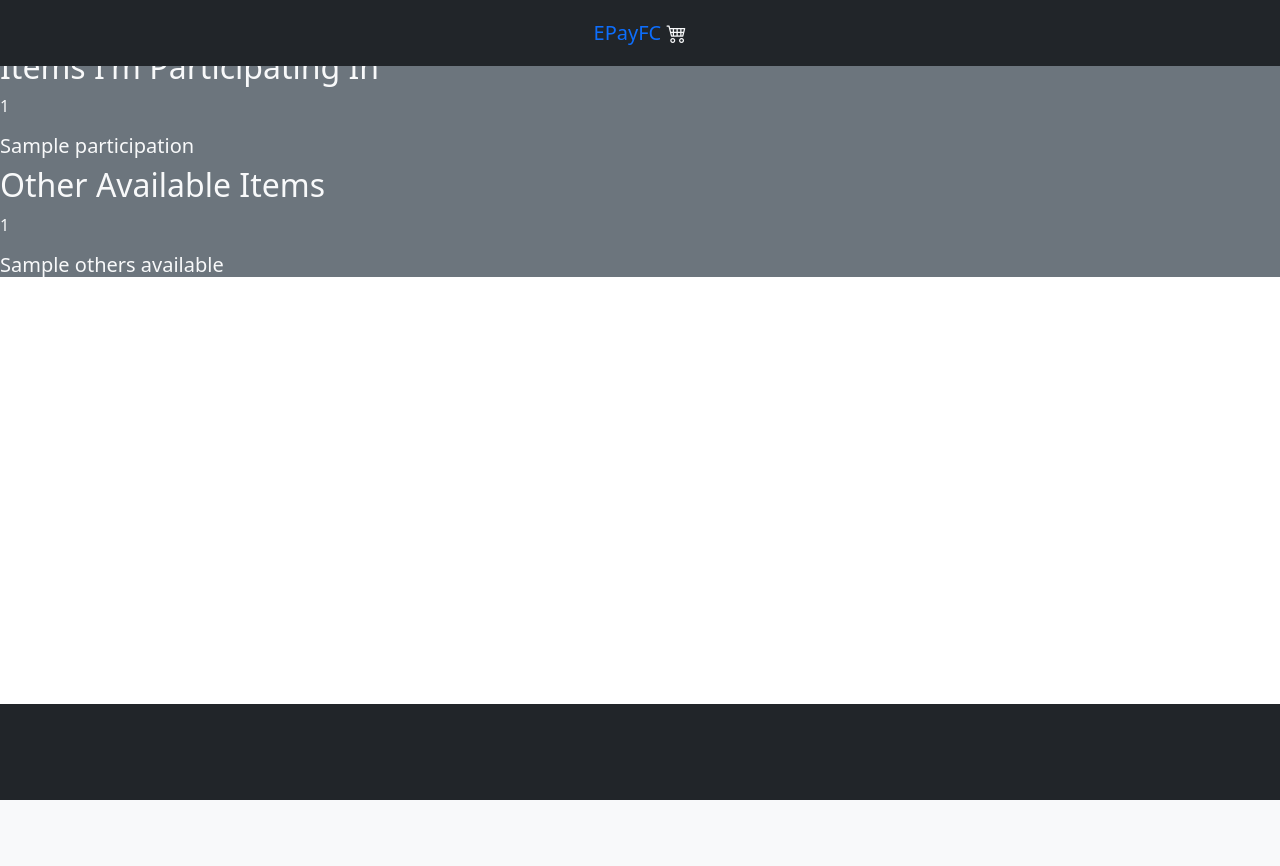
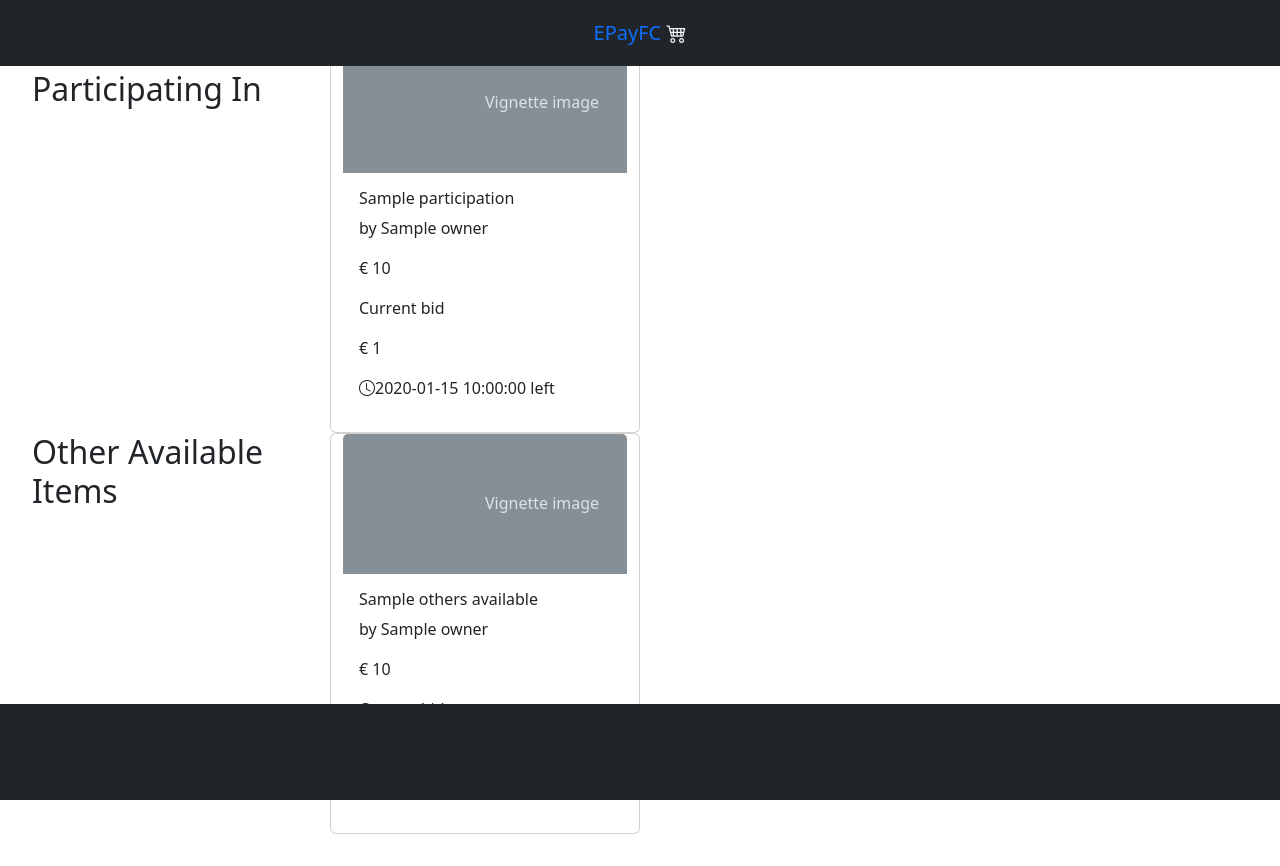
Before and after one commit to cihanaslan12/EPayFC, a PHP site: the page made by view/view_browse_items.php in a window 1280 px wide. Before the commit the page ends 800 px from the top, so only its background shows below. Run offline with PHP 8.4, Linux system fonts and the light colour scheme; the template is opened without the code that fills it: most values are stand-ins (such as "Sample title", 1, 10 or a date in 2020); data that the repository does not hold is empty.

Commit message:
feat(browse_items): mise en place des cartes

```diff
--- a/view/view_browse_items.php
+++ b/view/view_browse_items.php
@@ -13,26 +13,48 @@
         <header>
             <?php require 'header_menu.php';?>
         </header>
-        <main class="pt-5 bg-secondary text-light">
-            <h2>Items I'm Participating In</h2>
+        <main class="p-3 m-3">
+            <div class="row row-cols-md-4 g-4">
+                <h2>Items I'm Participating In</h2>
                 <?php if(isset($my_participations)): ?>
-                    <p><?= count($my_participations) ?></p>
                     <?php foreach ($my_participations as $item): ?>
-                        <div class="item-card">
-                            <h5><?= $item->get_title() ?></h5>
-                    <?php endforeach;?>
-                <?php endif; ?>
-
-            <h2>Other Available Items</h2>
-                <?php if(isset($others_available)): ?>
-                   <p><?= count($others_available)?></p>
-                    <?php foreach ($others_available as $item): ?>
-                        <div class="item-card">
-                            <h5><?= $item->get_title() ?></h5>
+                        <div class="card">
+                            <svg aria-label="Placeholder: Image cap" class="bd-placeholder-img card-img-top" height="140" preserveAspectRatio="xMidYMid slice" role="img" width="100%" xmlns="http://www.w3.org/2000/svg">
+                                <title>Placeholder</title><rect width="100%" height="100%" fill="#868e96"></rect><text x="50%" y="50%" fill="#dee2e6" dy=".3em">Vignette image</text></svg>
+                            <div class="card-body">
+                                <h6 class="card-title"><?= $item->get_title() ?></h6>
+                                <p class="card-owner">by <?= $item->get_owner() ?></p>
+                                <p class="card-price">€ <?= $item->get_buy_now_price() ?></p>
+                                <p class="card-current_bid">Current bid</p>
+                                <p class="card-price">€ <?= $item->get_max_bid() ?></p>
+                                <p class="card-left_time"><i class="bi bi-clock"></i><?= $item->get_end_at() ?> left</p>
+                            </div>
                         </div>
                     <?php endforeach;?>
                 <?php endif; ?>
+            </div>
+
+            <div class="row row-cols-md-4 g-4">
+                <h2>Other Available Items</h2>
+                <?php if(isset($others_available)): ?>
+                    <?php foreach ($others_available as $item): ?>
+                        <div class="card">
+                            <svg aria-label="Placeholder: Image cap" class="bd-placeholder-img card-img-top" height="140" preserveAspectRatio="xMidYMid slice" role="img" width="100%" xmlns="http://www.w3.org/2000/svg">
+                                <title>Placeholder</title><rect width="100%" height="100%" fill="#868e96"></rect><text x="50%" y="50%" fill="#dee2e6" dy=".3em">Vignette image</text></svg>
+                            <div class="card-body">
+                                <h6 class="card-title"><?= $item->get_title() ?></h6>
+                                <p class="card-owner">by <?= $item->get_owner() ?></p>
+                                <p class="card-price">€ <?= $item->get_buy_now_price() ?></p>
+                                <p class="card-current_bid">Current bid</p>
+                                <p class="card-price">€ <?= $item->get_max_bid() ?></p>
+                                <p class="card-left_time"><i class="bi bi-clock"></i><?= $item->get_end_at() ?> left</p>
+                            </div>
+                        </div>
+                    <?php endforeach;?>
+                <?php endif; ?>
+            </div>
         </main>
+
         <footer>
             <?php require 'footer_menu.php'; ?>
         </footer>
```
